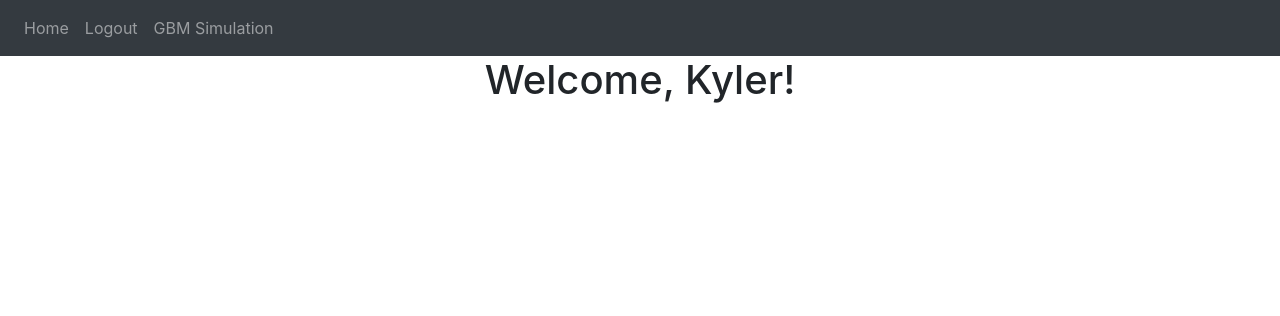
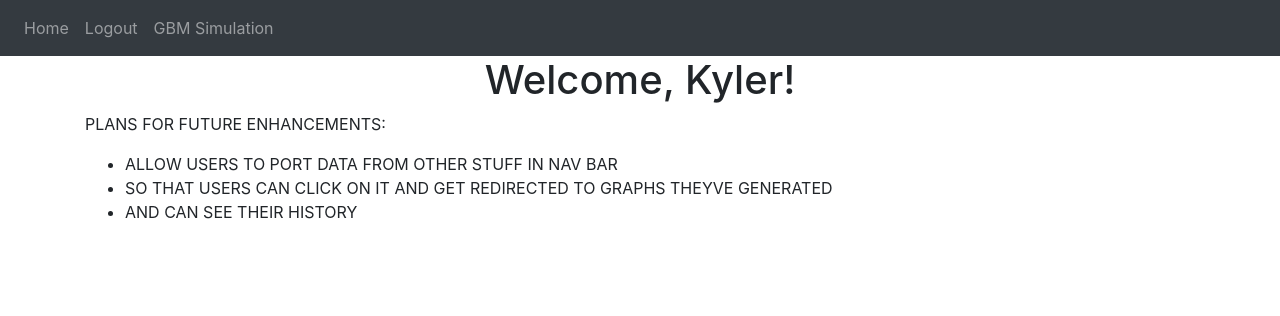
Before and after one commit to pangkyl28/Quant-Dashboard, a Flask app: page / in a window 1280 px wide. Shown: the top 316 px of the page. Run offline with Flask 3, Linux system fonts and the light colour scheme; a user stored in the database is signed in; some libraries are stand-ins or nearby versions.

Commit message:
notes for future

```diff
--- a/website/templates/home.html
+++ b/website/templates/home.html
@@ -4,4 +4,10 @@
 
 {% block content %}
         <h1 align="center">Welcome, {{ user.first_name }}!</h1>
+        <p>PLANS FOR FUTURE ENHANCEMENTS:</p>
+        <ul>
+            <li>ALLOW USERS TO PORT DATA FROM OTHER STUFF IN NAV BAR </li>
+            <li>SO THAT USERS CAN CLICK ON IT AND GET REDIRECTED TO GRAPHS THEYVE GENERATED</li>
+            <li>AND CAN SEE THEIR HISTORY</li>
+        </ul>
 {% endblock %}
--- a/website/templates/login.html
+++ b/website/templates/login.html
@@ -3,7 +3,7 @@
 {% block title %}Login{% endblock %}
 
 {% block content %}
-        <form method="POST">
+    <form method="POST">
         <h3 align="center">Login</h3>
         <div class="form-group">
             <label for="email">Email Address</label>
```
